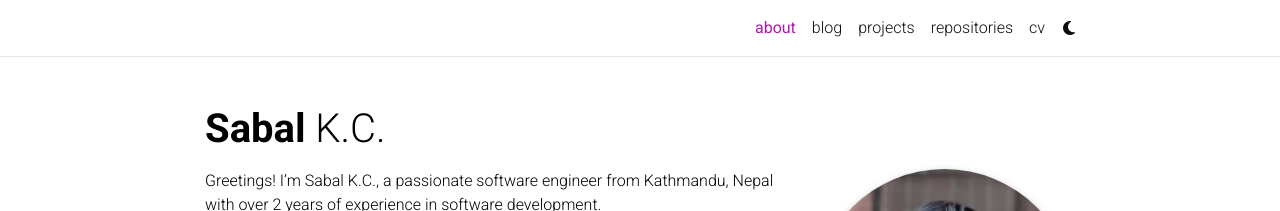
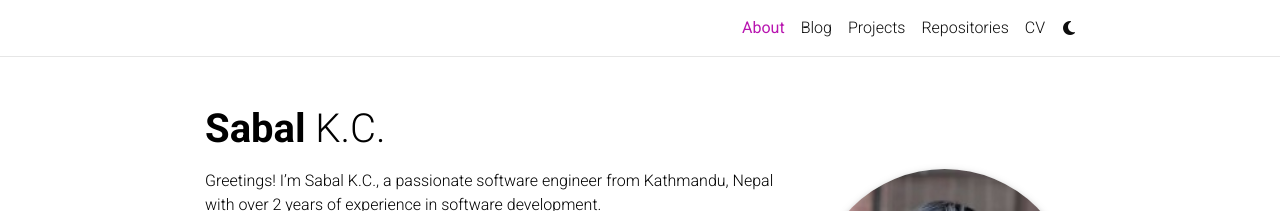
Before and after one commit to sabal-kc/sabal-kc.github.io, a Jekyll site: the page built from _pages/about.md, in a window 1280 px wide. Shown: the top 211 px of the page. Built offline with Jekyll 4.4.1, drawn with Linux system fonts in a browser that asks for light colours; full-size pictures stand in for the smaller copies a plugin makes; comment, search, counter and statistics services are not loaded; a style sheet for code colours, icons or effects is not loaded.

Commit message:
Minor config changes

```diff
--- a/_config.yml
+++ b/_config.yml
@@ -8,10 +8,10 @@
 last_name: K.C.
 email: sabalkc462@gmail.com
 description: > # the ">" symbol means to ignore newlines until "footer_text:"
-  A simple, whitespace theme for academics.
+  Sabal's personal website
 footer_text: >
   Powered by <a href="https://jekyllrb.com/" target="_blank">Jekyll</a>
-keywords: jekyll, jekyll-theme, academic-website, portfolio-website # add your own keywords or leave empty
+keywords: Sabal K.C., Sabal, Sabal KC, personal website, jekyll, portfolio-website # add your own keywords or leave empty
 lang: en # the language of your site (for example: en, fr, cn, ru, etc.)
 icon: ⚛️ # the emoji used as the favicon (alternatively, provide image name in /assets/img/)
 
@@ -123,7 +123,7 @@
 # -----------------------------------------------------------------------------
 
 blog_name: Personal blog # blog_name will be displayed in your blog page
-blog_nav_title: blog # your blog must have a title for it to be displayed in the nav bar
+blog_nav_title: Blog # your blog must have a title for it to be displayed in the nav bar
 blog_description:
 permalink: /blog/:year/:title/
 
--- a/_pages/about.md
+++ b/_pages/about.md
@@ -1,6 +1,6 @@
 ---
 layout: about
-title: about
+title: About
 permalink: /
 # subtitle: <a href='#'>Affiliations</a>. Address. Contacts. Moto. Etc.
 
--- a/blog/index.html
+++ b/blog/index.html
@@ -1,6 +1,6 @@
 ---
 layout: default
-title: blog
+title: Blog
 pagination:
   enabled: true
   collection: posts
```
Also changed, not shown: _pages/cv.md (+1 -1 lines), _pages/projects.md (+1 -1 lines), _pages/repositories.md (+1 -1 lines).
